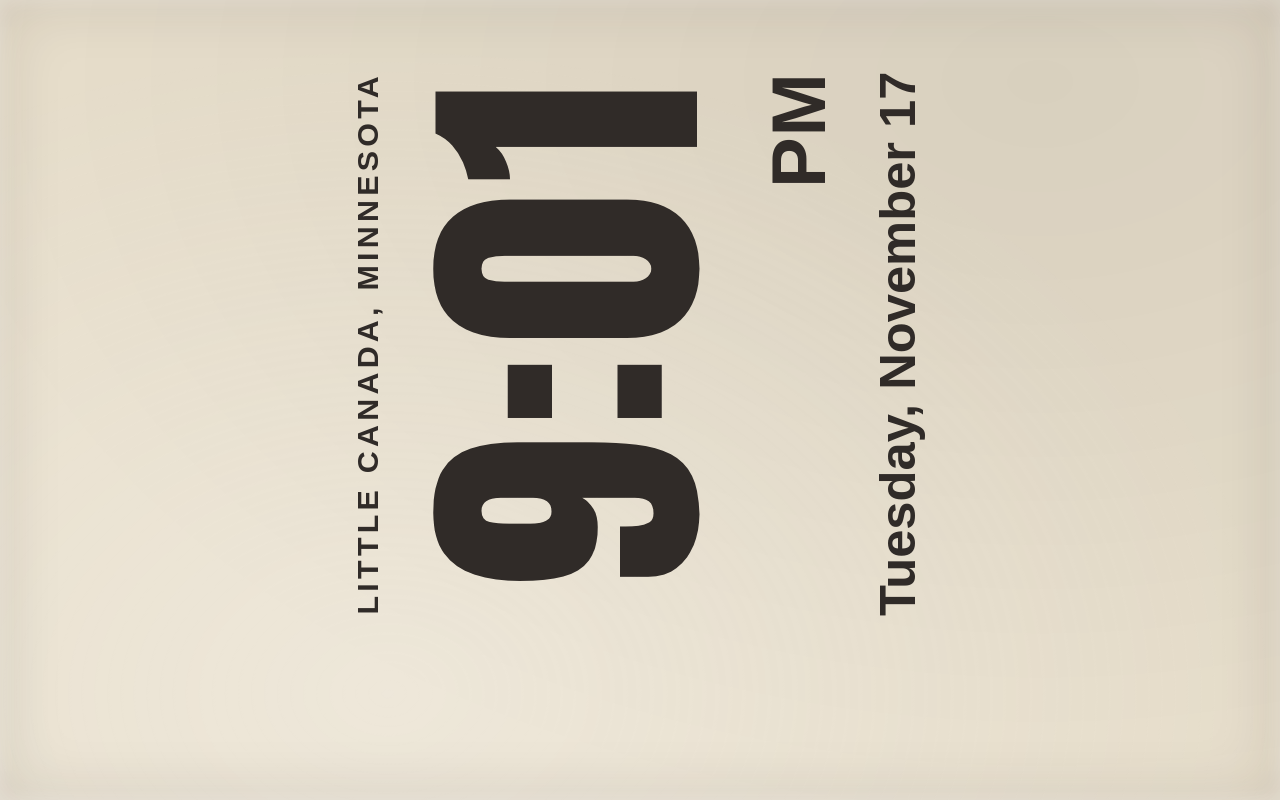
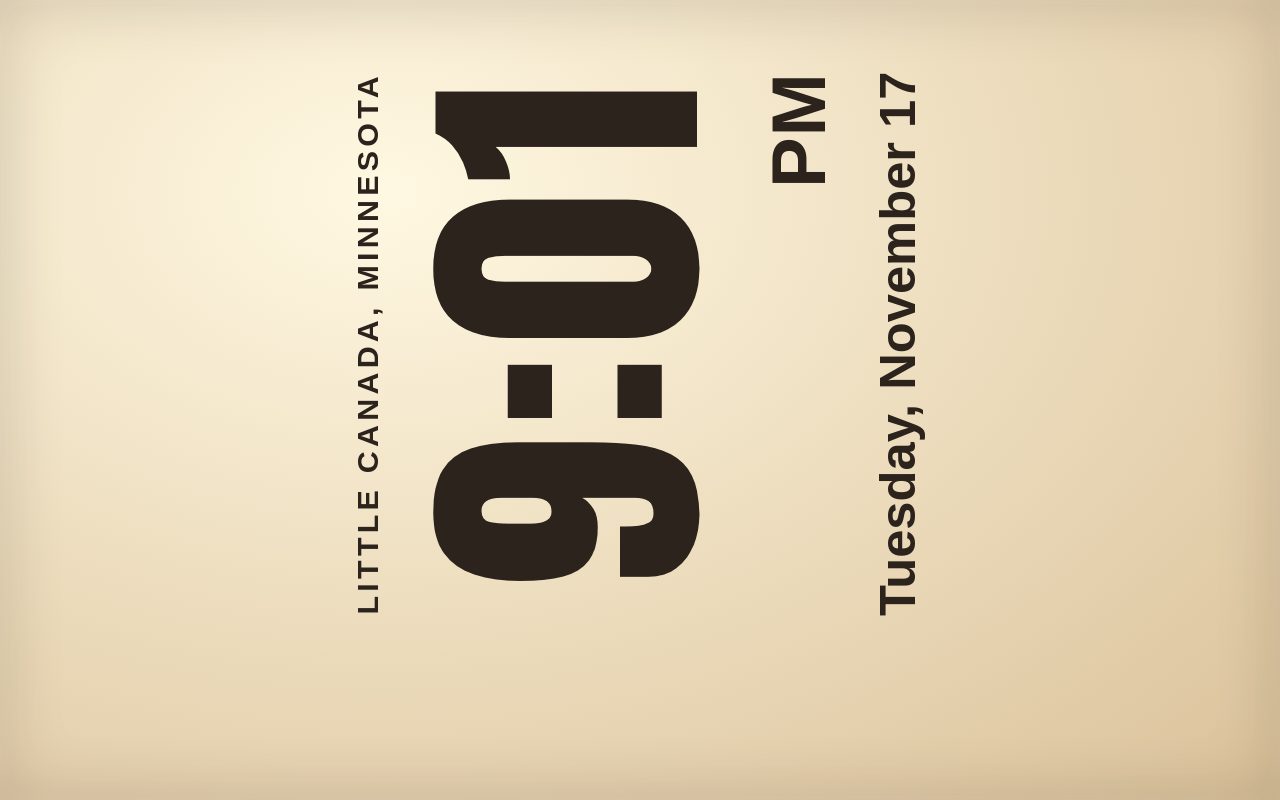
Before and after one commit to Bo6340/cinematic-information, a plain HTML site: page index.html in a window 1280 px wide. Drawn offline with Linux system fonts and the light colour scheme; no server answers.

Commit message:
Add richer RGB gradients and proportional 4K layout
Add sRGB gradients with solid fallbacks. Scale live typography proportionally above 1080p while keeping all four slides within the viewport. Verified portrait and landscape 4K layouts, the embedded font, slide rotation and forecast rows.

```diff
--- a/index.html
+++ b/index.html
@@ -3,7 +3,7 @@
 <head>
 <meta charset="utf-8">
 <meta name="viewport" content="width=device-width,initial-scale=1,viewport-fit=cover">
-<title>Cinematic Information 2.5.7 · Type Spacing</title>
+<title>Cinematic Information 2.5.8 · RGB and UHD Layout</title>
 <style>
 /* Embedded Anton: https://github.com/google/fonts/tree/main/ofl/anton
 Copyright 2020 The Anton Project Authors (https://github.com/googlefonts/AntonFont.git)
@@ -135,7 +135,7 @@ html,body {
   position:absolute;
   top:0; right:0; bottom:0; left:0;
   pointer-events:none;
-  box-shadow:inset 0 0 2.5vmin #fff5,inset 0 0 8vmin #26160c22;
+  box-shadow:inset 0 0 2.5vmin rgba(255,248,225,.15),inset 0 0 8vmin rgba(38,22,12,.18);
   z-index:5;
 }
 .slide {
@@ -156,21 +156,28 @@ html,body {
   opacity:1;
   visibility:visible;
 }
-.slide:before {
-  content:'';
-  position:absolute;
-  top:-35%; right:-35%; bottom:-35%; left:-35%;
-  background:
-    radial-gradient(ellipse at 30% 40%,#fff4,transparent 48%),
-    radial-gradient(ellipse at 75% 70%,#0001,transparent 52%);
-  animation:drift 25s ease-in-out infinite alternate;
-  pointer-events:none;
+.slide>* { position:relative; z-index:3; flex-shrink:0; max-width:100%; }
+/* Use classic sRGB gradients for Conjure, with solid fallbacks. */
+.ivory {
+  background:rgb(234,221,191);
+  background:radial-gradient(ellipse at 76% 30%,rgb(255,248,226),rgb(218,193,153));
+  color:rgb(43,35,28);
 }
-.slide>* { position:relative; z-index:3; flex-shrink:0; max-width:100%; }
-.ivory { background:#e8dfcc; color:#302b28; }
-.red { background:#d36a24; color:#fff8e8; }
-.yellow { background:#dfb33d; color:#302b28; }
-.charcoal { background:#302b28; color:#fff3d9; }
+.red {
+  background:rgb(176,65,23);
+  background:radial-gradient(ellipse at 76% 30%,rgb(195,75,22),rgb(136,42,17));
+  color:rgb(255,249,235);
+}
+.yellow {
+  background:rgb(237,176,39);
+  background:radial-gradient(ellipse at 76% 30%,rgb(255,213,81),rgb(221,144,17));
+  color:rgb(47,33,22);
+}
+.charcoal {
+  background:rgb(40,34,29);
+  background:radial-gradient(ellipse at 76% 30%,rgb(73,61,50),rgb(28,24,21));
+  color:rgb(255,243,216);
+}
 .eyebrow {
   font:700 3.96vmin/1.2 Arial,sans-serif;
   font:700 clamp(25.08px,3.96vmin,44.88px)/1.2 Arial,sans-serif;
@@ -249,10 +256,6 @@ html,body {
 @keyframes enter {
   from { opacity:0; transform:translateY(4%) scaleY(1.08); }
   to { opacity:1; transform:none; }
-}
-@keyframes drift {
-  from { transform:translate(-2%,-2%); }
-  to { transform:translate(3%,3%); }
 }
 .slide.red .eyebrow,
 .slide.red .hero,
@@ -409,6 +412,10 @@ html,body {
     if (!w || !h) return;
     var rotated = w > h;
     var shortSide = Math.min(w,h);
+    // Keep the 1080p composition at larger viewports. Size the live text
+    // directly in the viewport, so there is no extra bitmap scaling pass.
+    var uhdScale = Math.max(1,shortSide/1080);
+    var designSide = shortSide/uhdScale;
     stage.style.position = 'absolute';
     stage.style.left = '0px';
     stage.style.top = rotated ? h + 'px' : '0px';
@@ -432,7 +439,7 @@ html,body {
     ];
     for (var i=0; i<sizes.length; i++) {
       var rule=sizes[i], base=rotated ? 4 : 1;
-      var px=Math.max(rule[base],Math.min(shortSide*rule[base+1]/100,rule[base+2]));
+      var px=uhdScale*Math.max(rule[base],Math.min(designSide*rule[base+1]/100,rule[base+2]));
       var elements=document.querySelectorAll(rule[0]);
       for (var j=0; j<elements.length; j++) elements[j].style.fontSize=px+'px';
     }
```
